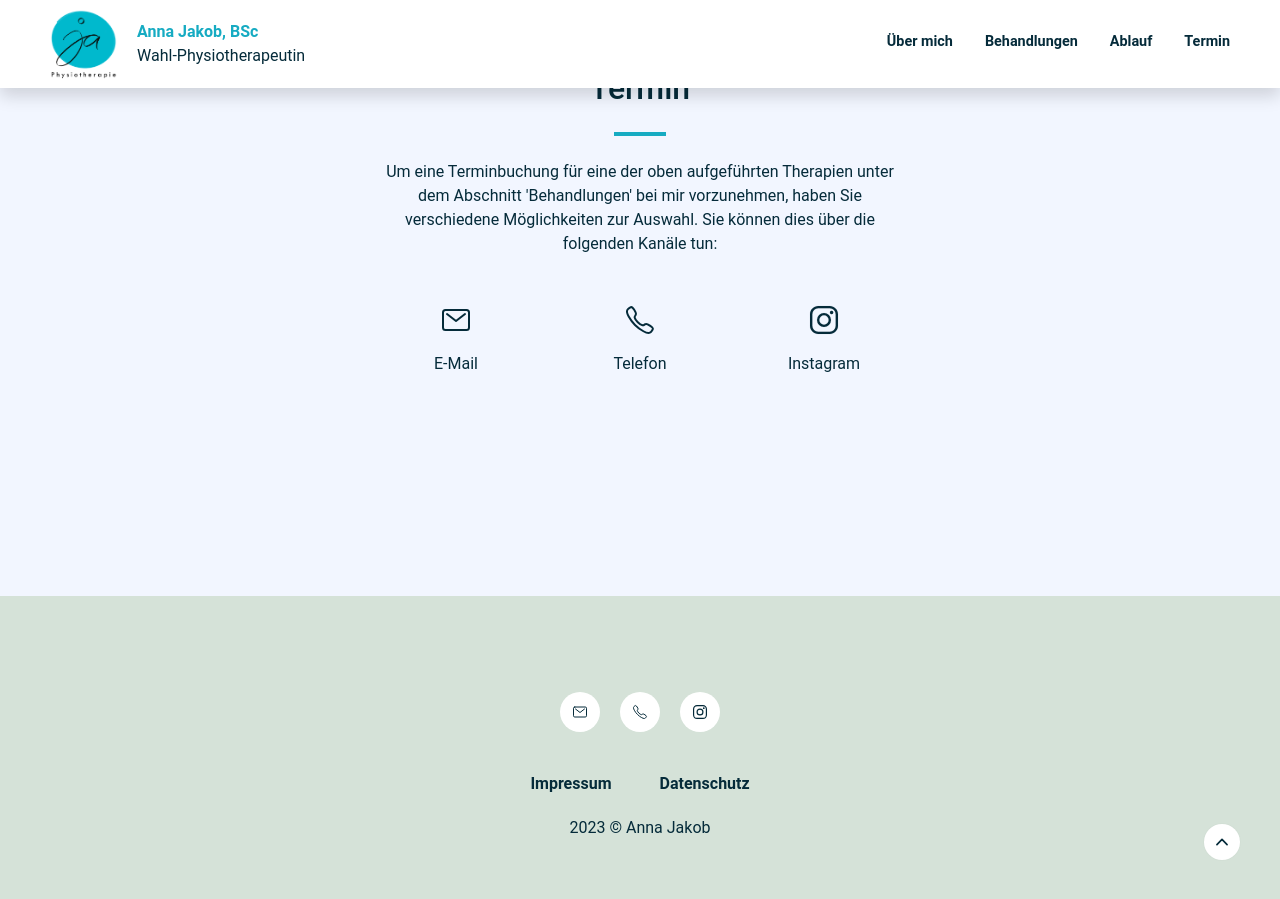
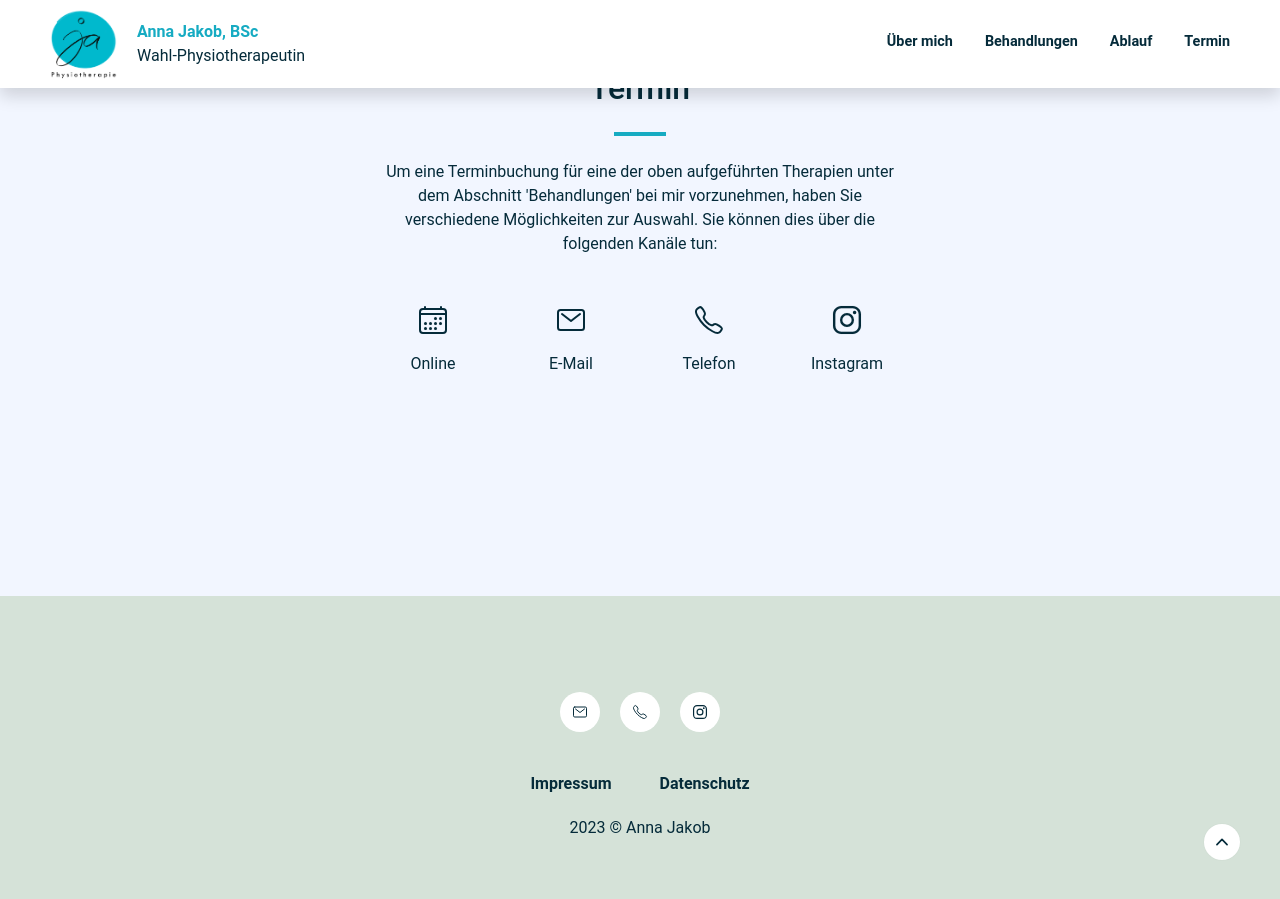
Before and after one commit to paulzwoelfer/annajakob-physio.github.io, a Jekyll site: the page built from index.md, in a window 1280 px wide and 900 px high, scrolled down 3359 px. Built offline with Jekyll 4.4.1, drawn with Linux system fonts in a browser that asks for light colours.

Commit message:
add calendly

```diff
--- a/_includes/contact.html
+++ b/_includes/contact.html
@@ -10,7 +10,7 @@
       <div class="row gx-4 gx-lg-5 justify-content-center mb-5 icon-container">
         {% for action in section.actions %}
         <div class="col ml-auto text-center">
-          <a class="icon-link" href="{{ action.url }}">
+          <a class="icon-link" target="_blank" href="{{ action.url }}">
             <ion-icon class="icon" name="{{ action.icon }}"></ion-icon>
             {{ action.title }}
           </a>
--- a/index.md
+++ b/index.md
@@ -92,6 +92,9 @@ sections:
     text: >
       Um eine Terminbuchung für eine der oben aufgeführten Therapien unter dem Abschnitt 'Behandlungen' bei mir vorzunehmen, haben Sie verschiedene Möglichkeiten zur Auswahl. Sie können dies über die folgenden Kanäle tun:
     actions:
+    - title: Online
+      icon: calendar-outline
+      url: https://calendly.com/physio-annajakob
     - title: E-Mail
       icon: mail-outline
       url: mailto:physio.annajakob@gmail.com
```
